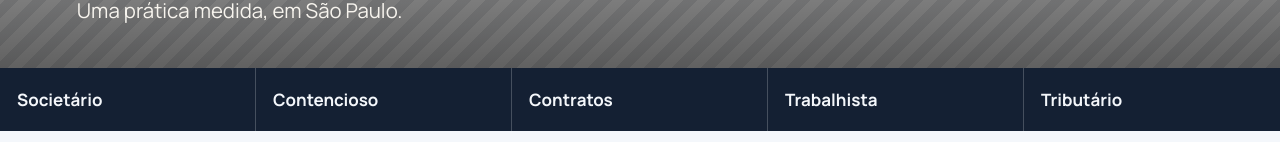
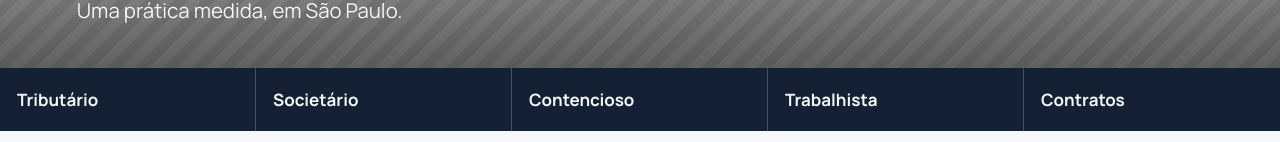
Before and after one commit to HenriqueFStephan/zaninettis-law, an Angular app in the folder frontend/: page / in a window 1280 px wide. Shown: the part 627-769 px from the top of the page. Built offline with nearby package versions, Linux system fonts and the light colour scheme.

Commit message:
fix(issue #5): reorder home practice areas strip
Tributário → Societário → Contencioso → Trabalhista → Contratos per approved order.

Co-authored-by: Henrique F. Stephan <HenriqueFStephan@users.noreply.github.com>

```diff
--- a/frontend/src/app/features/home/home.component.ts
+++ b/frontend/src/app/features/home/home.component.ts
@@ -18,10 +18,10 @@ interface Area {
 })
 export class HomeComponent {
   readonly areas: Area[] = [
-    { n: '01', name: 'Societário' },
-    { n: '02', name: 'Contencioso' },
-    { n: '03', name: 'Contratos' },
+    { n: '01', name: 'Tributário' },
+    { n: '02', name: 'Societário' },
+    { n: '03', name: 'Contencioso' },
     { n: '04', name: 'Trabalhista' },
-    { n: '05', name: 'Tributário' },
+    { n: '05', name: 'Contratos' },
   ];
 }
```
